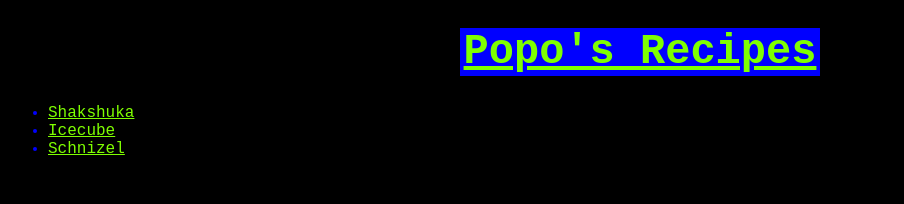
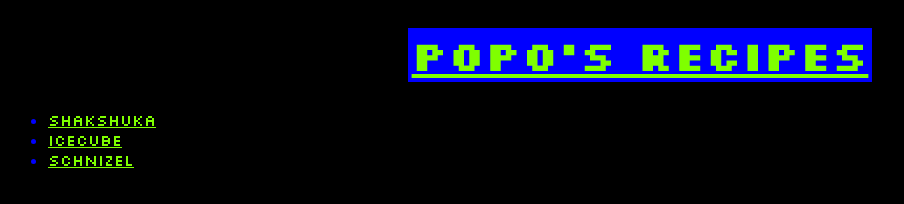
Before and after one commit to PoposCamel/odin-recipes, a plain HTML site: page index.html in a window 1280 px wide. Shown: the whole page, without its empty margins (0-904 px from the left). Drawn offline with Linux system fonts and the light colour scheme; a web font is replaced by a local one.

Commit message:
Font update
adds new font options

```diff
--- a/style.css
+++ b/style.css
@@ -1,3 +1,6 @@
+@import url('https://fonts.googleapis.com/css2?family=Silkscreen:wght@400;700&display=swap');
+@import url('https://fonts.googleapis.com/css2?family=Geo:ital@0;1&display=swap');
+@import url('https://fonts.googleapis.com/css2?family=VT323&display=swap');
 body{
     background-color: black;
 
@@ -9,7 +12,7 @@ body{
 }
 
 *{
-    font-family: "Courier New";
+    font-family: Silkscreen, VT323, Geo, "Courier New";
     color: #7fff00;
     cursor: url("cursors/cursor-auto.cur"), auto;
 }
```
